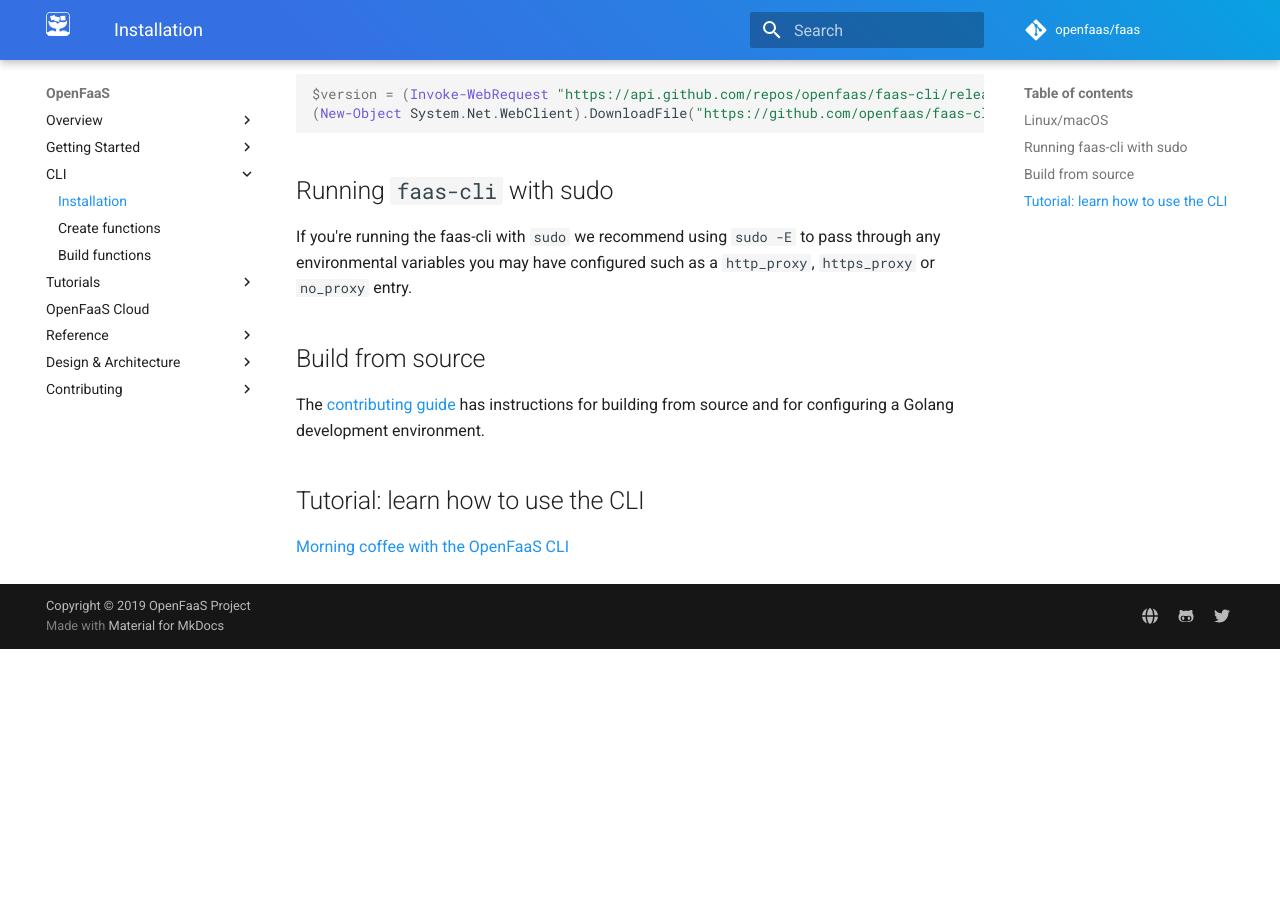
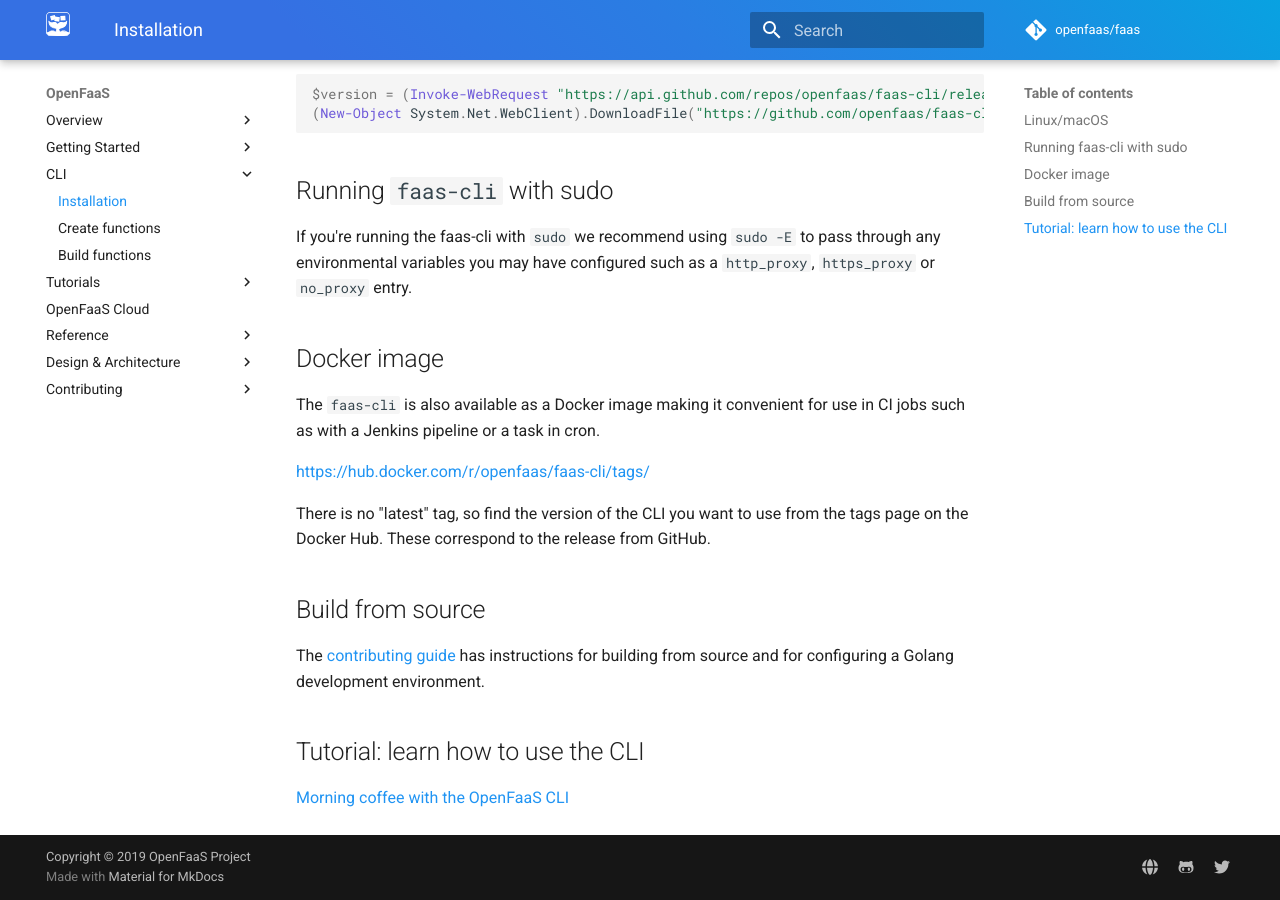
Before and after one commit to openfaas/docs, an MkDocs documentation site: the page built from docs/cli/install.md, in a window 1280 px wide and 900 px high, scrolled down 769 px. Built offline with MkDocs 1.6.1 and Material for MkDocs 9.7.7, drawn with Linux system fonts in a browser that asks for light colours; comment, search, counter and statistics services are not loaded; old or Windows-style settings are respelled for this version of MkDocs; before the commit the page ends 1418 px from its top, so only the background shows below that.

Commit message:
Add Docker image reference to CLI
Signed-off-by: Alex Ellis (VMware) <alexellis2@gmail.com>

```diff
--- a/docs/cli/install.md
+++ b/docs/cli/install.md
@@ -38,6 +38,14 @@ $version = (Invoke-WebRequest "https://api.github.com/repos/openfaas/faas-cli/re
 
 If you're running the faas-cli with `sudo` we recommend using `sudo -E` to pass through any environmental variables you may have configured such as a `http_proxy`, `https_proxy` or `no_proxy` entry.
 
+## Docker image
+
+The `faas-cli` is also available as a Docker image making it convenient for use in CI jobs such as with a Jenkins pipeline or a task in cron.
+
+https://hub.docker.com/r/openfaas/faas-cli/tags/
+
+There is no "latest" tag, so find the version of the CLI you want to use from the tags page on the Docker Hub. These correspond to the release from GitHub.
+
 ## Build from source
 
 The [contributing guide](../contributing) has instructions for building from source and for configuring a Golang development environment.
```
